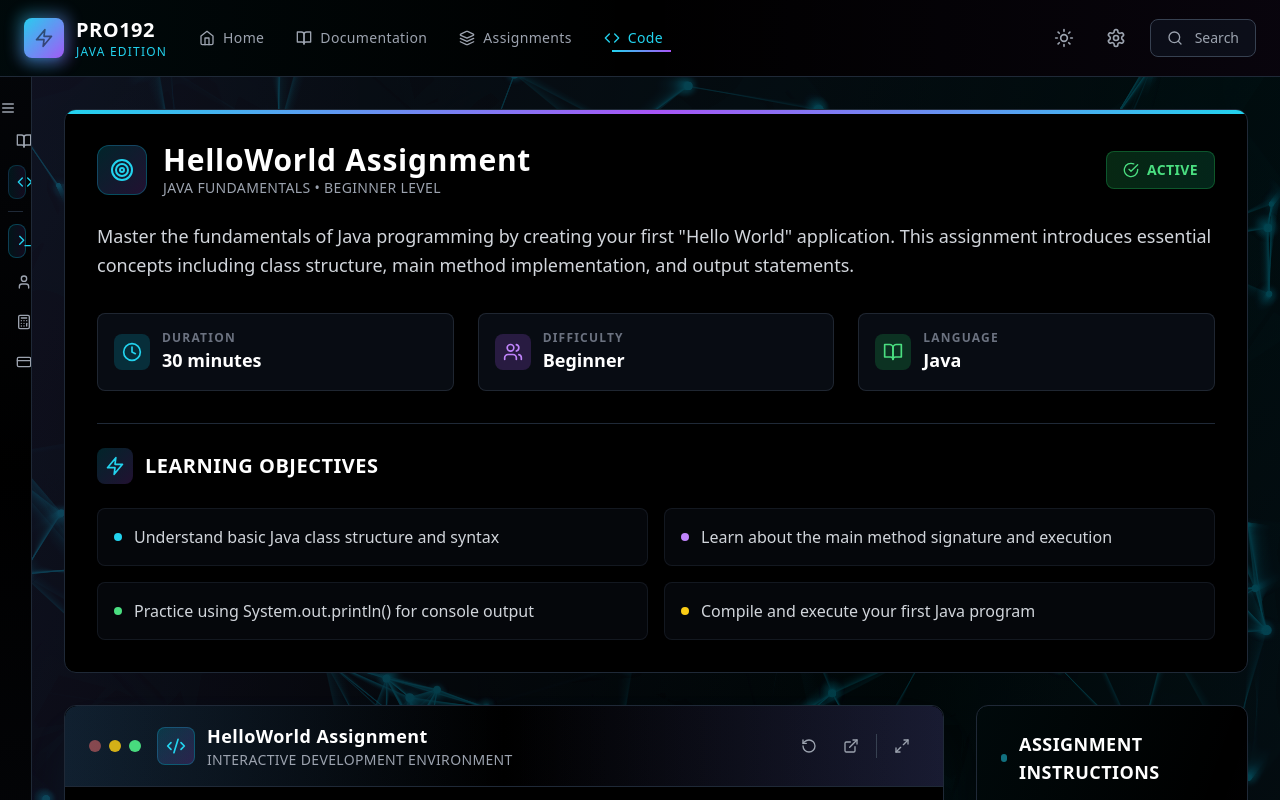
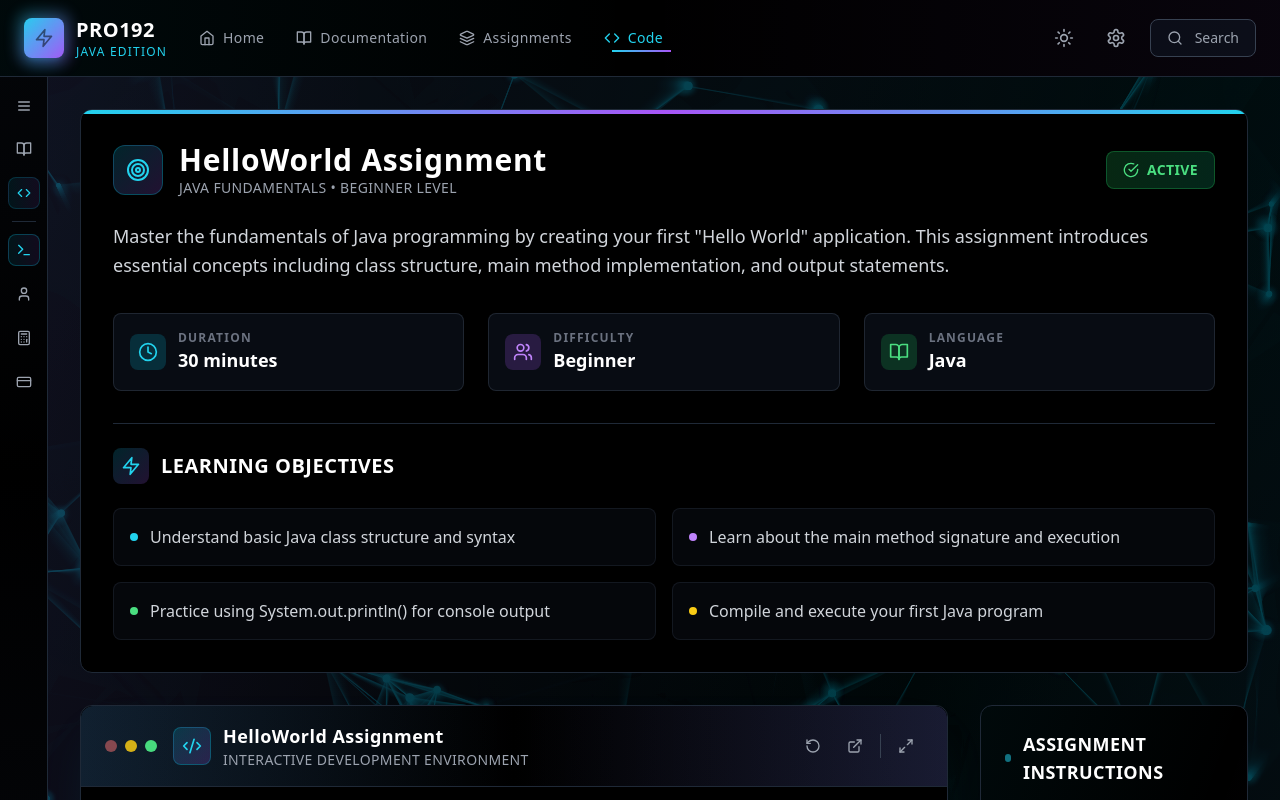
Before and after one commit to Tada201/Javatestweb192, a React (Vite) app: page /code in a window 1280 px wide. Both pictures are taken after a click on the button 296 px from the left and 108 px from the top of the page. Shown: the top 800 px of the page. Built offline with nearby package versions, Linux system fonts and the light colour scheme.

Commit message:
Fix Collapsed Sidebar Icon Layout

```diff
--- a/src/components/Sidebar.tsx
+++ b/src/components/Sidebar.tsx
@@ -154,16 +154,16 @@ const Sidebar: React.FC<SidebarProps> = ({ isCollapsed = false, onToggleCollapse
   return (
     <>
       <div className={`bg-black border-r border-gray-800 h-full overflow-y-auto relative transition-all duration-300 ease-in-out ${
-        isCollapsed ? 'w-8' : 'w-80'
+        isCollapsed ? 'w-12' : 'w-80'
       }`}>
         {/* Subtle gradient overlay */}
         <div className="absolute inset-0 bg-gradient-to-b from-gray-900/20 via-transparent to-gray-900/20 pointer-events-none"></div>
 
         {/* Collapse Toggle Button */}
-        <div className="absolute top-4 right-2 z-20">
+        <div className={`absolute top-3 z-20 ${isCollapsed ? 'left-1/2 transform -translate-x-1/2' : 'right-3'}`}>
           <button
             onClick={onToggleCollapse}
-            className="p-1.5 text-gray-400 hover:text-cyan-400 hover:bg-gray-800/50 rounded-md transition-all duration-300 group border border-transparent hover:border-gray-700"
+            className="p-2 text-gray-400 hover:text-cyan-400 hover:bg-gray-800/50 rounded-md transition-all duration-300 group border border-transparent hover:border-gray-700"
             title={isCollapsed ? "Expand Sidebar" : "Collapse Sidebar"}
           >
             {isCollapsed ? (
@@ -176,29 +176,29 @@ const Sidebar: React.FC<SidebarProps> = ({ isCollapsed = false, onToggleCollapse
 
         {/* Collapsed State */}
         {isCollapsed && (
-          <div className="relative p-2 pt-12 space-y-3">
+          <div className="relative pt-14 px-1 space-y-3 flex flex-col items-center">
             {/* Collapsed Navigation Icons */}
-            <div className="space-y-2">
-              <div className="p-2 text-gray-400 hover:text-cyan-400 hover:bg-gray-800/50 rounded-lg transition-all duration-300 cursor-pointer group" title="Learning">
+            <div className="space-y-3 flex flex-col items-center w-full">
+              <div className="p-2 text-gray-400 hover:text-cyan-400 hover:bg-gray-800/50 rounded-lg transition-all duration-300 cursor-pointer group w-8 h-8 flex items-center justify-center" title="Learning">
                 <BookOpen className="w-4 h-4 group-hover:scale-110 transition-transform duration-300" />
               </div>
-              <div className="p-2 text-cyan-400 bg-gradient-to-r from-cyan-500/10 to-purple-500/10 rounded-lg border border-cyan-500/20 cursor-pointer group" title="Code Editor">
+              <div className="p-2 text-cyan-400 bg-gradient-to-r from-cyan-500/10 to-purple-500/10 rounded-lg border border-cyan-500/20 cursor-pointer group w-8 h-8 flex items-center justify-center" title="Code Editor">
                 <Code className="w-4 h-4 group-hover:scale-110 transition-transform duration-300" />
               </div>
             </div>
 
-            <div className="w-full h-px bg-gray-800"></div>
+            <div className="w-6 h-px bg-gray-800 my-2"></div>
 
             {/* Collapsed Code Examples */}
-            <div className="space-y-2">
+            <div className="space-y-3 flex flex-col items-center w-full">
               {codeExamples.map((example, index) => (
                 <button
                   key={example.name}
                   onClick={() => openCodeModal(example)}
-                  className={`p-2 rounded-lg transition-all duration-300 group w-full ${
+                  className={`p-2 rounded-lg transition-all duration-300 group w-8 h-8 flex items-center justify-center ${
                     example.active
                       ? 'bg-gradient-to-r from-cyan-500/10 to-purple-500/10 text-cyan-400 border border-cyan-500/30'
-                      : 'text-gray-400 hover:text-white hover:bg-gray-900/50'
+                      : 'text-gray-400 hover:text-white hover:bg-gray-900/50 border border-transparent hover:border-gray-700'
                   }`}
                   title={example.name}
                 >
@@ -213,7 +213,7 @@ const Sidebar: React.FC<SidebarProps> = ({ isCollapsed = false, onToggleCollapse
 
         {/* Expanded State */}
         {!isCollapsed && (
-          <div className="relative p-6 pt-12">
+          <div className="relative p-6 pt-14">
             {/* Navigation Section */}
             <div className="mb-8">
               <button
--- a/src/pages/CodePage.tsx
+++ b/src/pages/CodePage.tsx
@@ -14,7 +14,7 @@ const CodePage: React.FC = () => {
     <div className="flex flex-1 h-full">
       {/* Sidebar - Collapsible */}
       <div className={`bg-black border-r border-gray-800 flex-shrink-0 transition-all duration-300 ease-in-out ${
-        isSidebarCollapsed ? 'w-8' : 'w-80'
+        isSidebarCollapsed ? 'w-12' : 'w-80'
       }`}>
         <div className="sticky top-0 h-screen overflow-y-auto">
           <Sidebar
```
